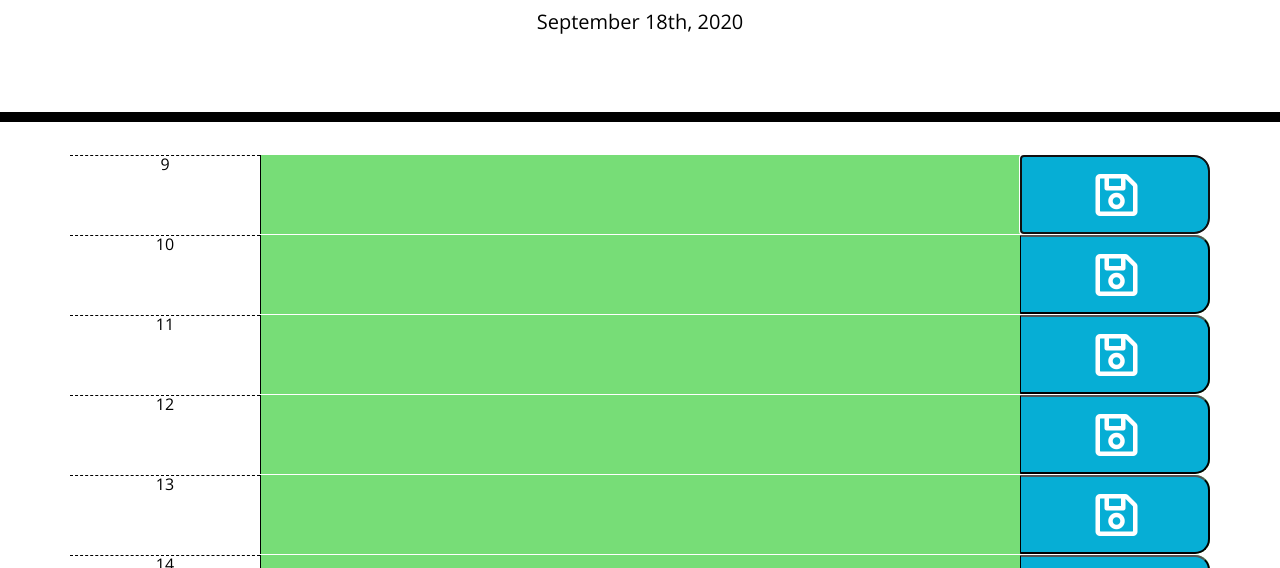
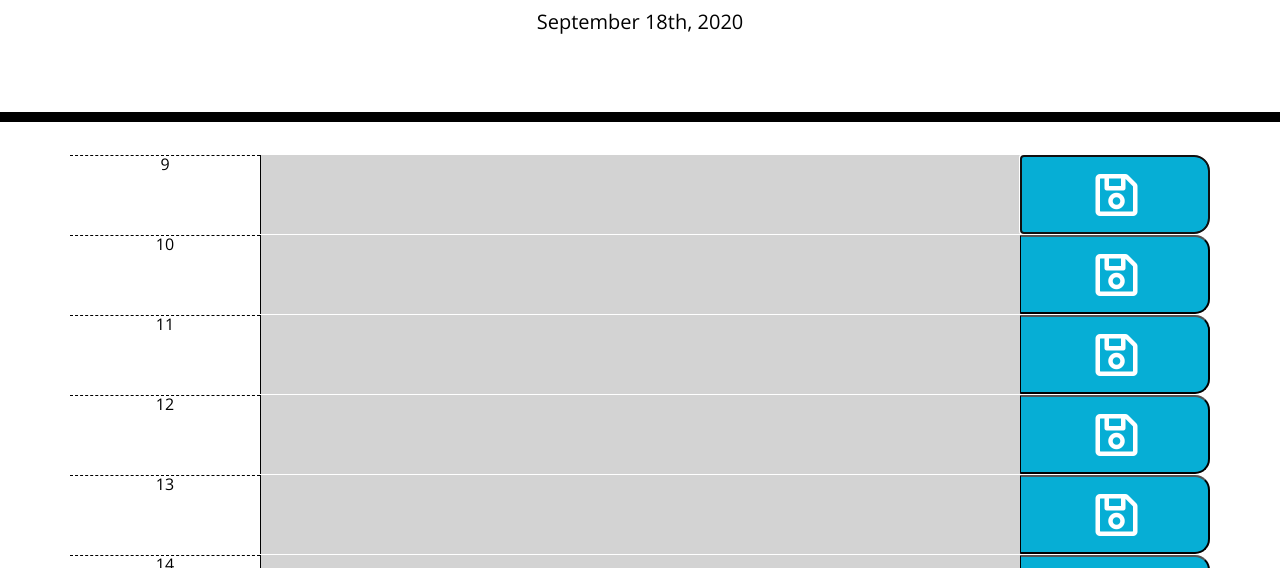
Before and after one commit to janelle-deane/calendar, a plain HTML site: page Develop/index.html in a window 1280 px wide. Both pictures are taken after a click on the button 1115 px from the left and 376 px from the top of the page. Shown: the part 182-750 px from the top of the page. Drawn offline with nearby package versions, Linux system fonts and the light colour scheme.

Commit message:
debugged color indicator

```diff
--- a/Develop/script.js
+++ b/Develop/script.js
@@ -1,4 +1,4 @@
-// TODO: SHow the time on top of the calender, Using moment.js grab the time, and set the text of the P tag with the id of currentDay to be our time from moment.js
+// TODO: Show the time on top of the calender, Using moment.js grab the time, and set the text of the P tag with the id of currentDay to be our time from moment.js
 var currentDay= $("#currentDay");
 currentDay.text(moment().format("MMMM Do, YYYY"));
 
@@ -25,54 +25,40 @@ for (let i = 9; i < 18; i++) {
     timeBlockEl.append(hourEl, toDoEl, saveBtnEl);
     $(".container").append(timeBlockEl);
 
-
+    // console.log(typeof toDoEl.attr("id"));
+    // console.log(typeof moment().format("H"));
     // need to compare the hours of the rows with the current time--use if statements to compare time! then assign css elements!
     // give the elements the classes they need ie time is passed, current time,
     function assignColor(){
-        if (hour.text()=== moment().format("H")){
+        if (parseInt(toDoEl.attr("id"))=== parseInt(moment().format("H"))){
             timeBlockEl.addClass("present")
-        } else if (hour.text() > moment().format("H")){
+        } else if (parseInt(toDoEl.attr("id")) < parseInt(moment().format("H"))){
             timeBlockEl.addClass("past")
-        }else{
+        }else if (parseInt(toDoEl.attr("id")) > parseInt(moment().format("H"))){
             timeBlockEl.addClass("future")
+            console.log("future if ar")
         }};
 
         assignColor();
 
      // using a click event you can save user input into (grab input value to a var)------localstorage (setItem, getItem)---I need to be able to save the text to that row...onclick event/saving needs to be specific to that number button
 
+   // // retrieve info you saved in local storage  and then show it in the appriorate slot (an array?/object)
+     $(document).on("click", ".saveBtn", function(event) {
+        event.preventDefault();
+        console.log("you clicked me")
 
-    // saveBtn.on("click", ".item", function(event) {
-    //     event.preventDefault();
-    //     var toDoItem= $(`#${i}`);
-    //     console.log(toDoItem)
-    // })
+        // var toDoItemKey= $(`#${i}`);
+        // var toDoItem= $(`#${i}`).val();
+        // var textFromLocalStorage=localStorage.getItem(toDoItemKey, toDoItem);
 
-   // // retrieve infor you saved in local storage  and then show it in the appriorate slot (an array?/object)
-    //  $(document).on("click", "saveBtn", function(event) {
-    //     event.preventDefault();
-    //     var toDoItemKey= $(`#${i}`);
-    //     var toDoItem= $(`#${i}`).val();
     //     console.log(toDoItem);
     //     localStorage.setItem(toDoItemKey, JSON.stringify(toDoItem));
-    //     var textFromLocalStorage=localStorage.getItem(toDoItemKey, toDoItem);
+
     //     textFromLocalStorage.forEach(score => {
-    //         toDoItemKey.append(toDoItem);
+    //     toDoItem.append(toDoItemKey);
     // })
-    // })
-
-
-
-    // // Need different keys!
-    // localStorage.setItem("test1", "notes1")
-    // localStorage.setItem("test2", "notes2")
-
-    //
-    // $(".first").text(textFromLocalStorage)
-
-    // eval(“dynamic” + i + " = val[i]");
+    })
 
 }
-
-// need pull just the hour from moment.js to make sure the correct color is working
 console.log(moment().format("H"))
```
Also changed, not shown: Develop/index.html (+2 -2 lines).
